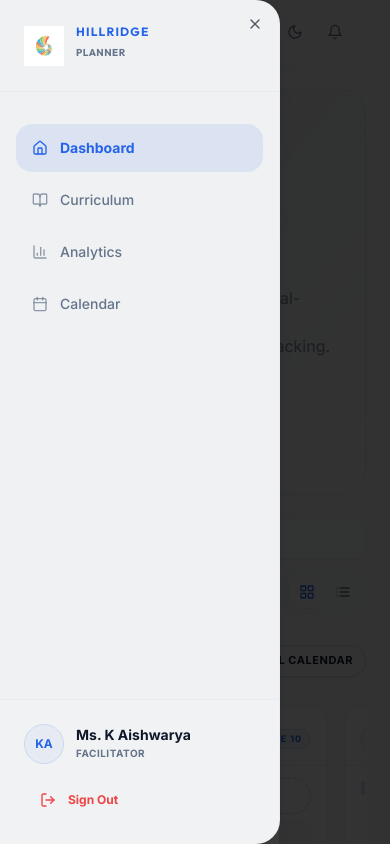
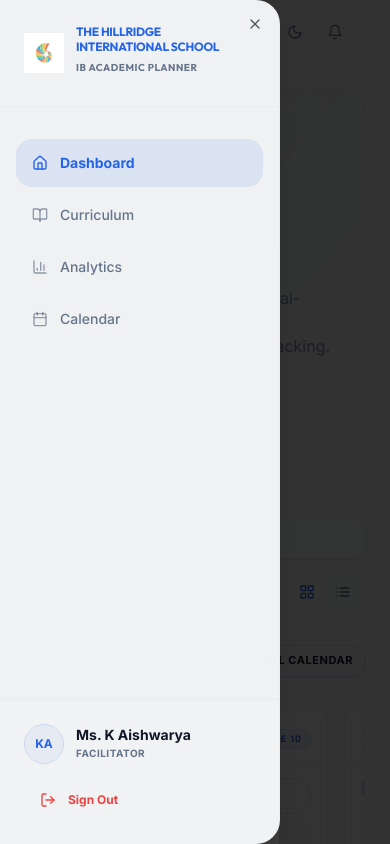
Before and after one commit to YeswanthRajakumarr/ib-planner, a React (Vite) app: page /classes in a window 390 px wide. Both pictures are taken after a click on the button 42 px from the left and 32 px from the top of the page. Shown: the top 844 px of the page. Built offline with nearby package versions, Linux system fonts and the light colour scheme; the HTML template or start-up script is replaced by a standard one.

Commit message:
fix: update mobile menu branding to full institutional name

```diff
--- a/src/components/layout/AppHeader.tsx
+++ b/src/components/layout/AppHeader.tsx
@@ -44,8 +44,8 @@ export const AppHeader = () => {
                   <SheetTitle className="flex items-center gap-3">
                     <img src="/school_logo.png" alt="Logo" className="h-10 w-auto" />
                     <div className="text-left">
-                      <p className="text-xs font-black tracking-widest text-primary uppercase leading-tight">Hillridge</p>
-                      <p className="text-[10px] font-bold text-muted-foreground uppercase tracking-wider">Planner</p>
+                      <p className="text-xs font-black tracking-tight text-primary uppercase leading-tight">The Hillridge International School</p>
+                      <p className="text-[10px] font-bold text-muted-foreground uppercase tracking-wider">IB Academic Planner</p>
                     </div>
                   </SheetTitle>
                 </SheetHeader>
```
